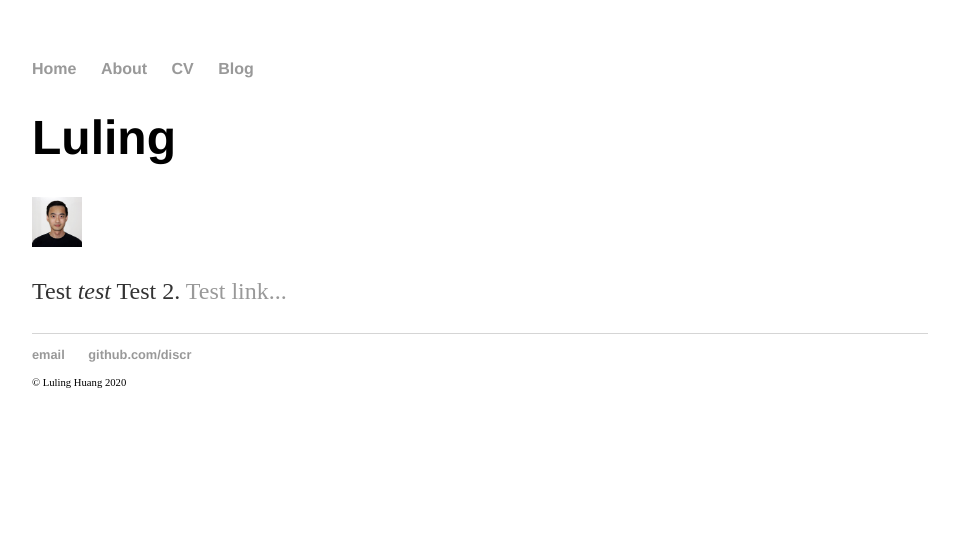
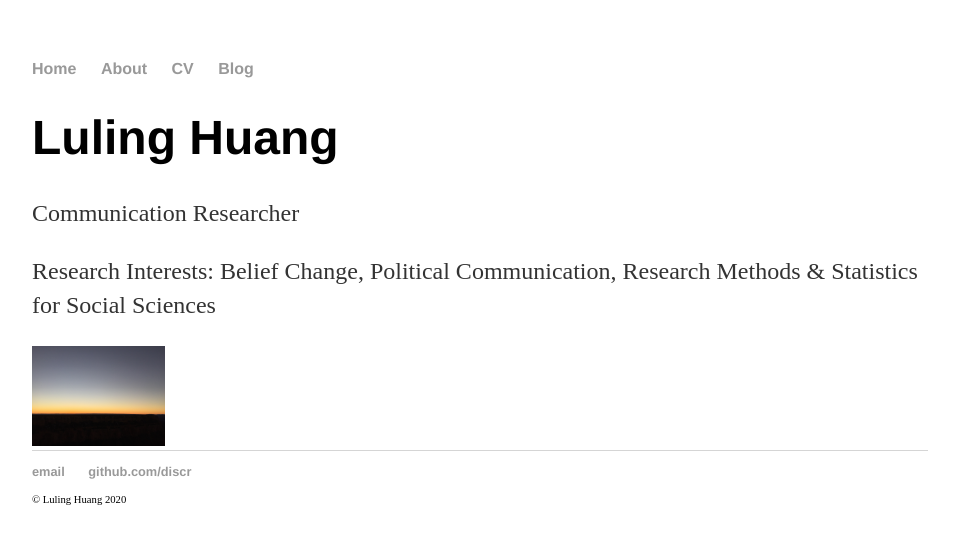
Before and after one commit to discr/discr.github.io, a Jekyll site: the page built from index.html, in a window 1280 px wide. Shown: the top 544 px of the page, without its empty margins (160-1119 px from the left). Built offline with Jekyll 4.4.1, drawn with Linux system fonts in a browser that asks for light colours.

Commit message:
Update index.html
homepage image replaced

```diff
--- a/index.html
+++ b/index.html
@@ -3,7 +3,8 @@ layout: default
 title: Luling Huang
 ---
 <div class="blurb">
-	<h1>Luling</h1>
-	<img src="images/headshot.jpg" height="50" class="inline"/>
-	<p>Test <em>test</em> Test 2. <a href="/about">Test link...</a></p>
+	<h1>Luling Huang</h1>
+	<p>Communication Researcher</p>
+	<p>Research Interests: Belief Change, Political Communication, Research Methods & Statistics for Social Sciences</p>
+	<img src="images/silent_tide.jpg" height="100" class="inline"/>
 </div><!-- /.blurb -->
```
